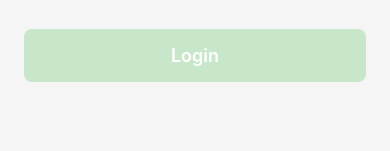
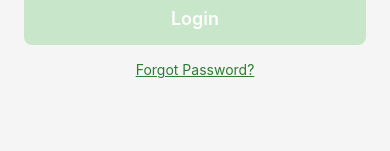
Before and after one commit to cd011/Crop_Pulse_MobileApp, a React Native app: screen /GeneralUserAuth in a window 390 px wide. Shown: the part 548-699 px from the top of the page. Built offline with nearby package versions, Linux system fonts and the light colour scheme.

Commit message:
Added forgot password option

```diff
--- a/screens/generalUser/Login.js
+++ b/screens/generalUser/Login.js
@@ -12,13 +12,14 @@ import {
 import {
   signInWithEmailAndPassword,
   sendEmailVerification,
+  sendPasswordResetEmail,
 } from "firebase/auth";
 import { auth, db } from "../../firebase";
 import { doc, getDoc, updateDoc } from "firebase/firestore";
 import AsyncStorage from "@react-native-async-storage/async-storage";
 import { Ionicons } from "@expo/vector-icons";
 import Checkbox from "expo-checkbox";
-import { Colors, Typography, GlobalStyles } from "../globalStyles"; // Import global styles
+import { Colors, Typography, GlobalStyles } from "../globalStyles";
 
 const Login = ({ navigation }) => {
   const [email, setEmail] = useState("");
@@ -26,6 +27,7 @@ const Login = ({ navigation }) => {
   const [keepLoggedIn, setKeepLoggedIn] = useState(false);
   const [showPassword, setShowPassword] = useState(false);
   const [isValid, setIsValid] = useState(false);
+  const [isResettingPassword, setIsResettingPassword] = useState(false);
 
   const logoScale = new Animated.Value(0.8);
 
@@ -157,6 +159,55 @@ const Login = ({ navigation }) => {
     }
   };
 
+  const handleForgotPassword = async () => {
+    if (!email) {
+      Alert.alert(
+        "Email Required",
+        "Please enter your email address to reset your password"
+      );
+      return;
+    }
+
+    // Add confirmation alert before proceeding with password reset
+    Alert.alert(
+      "Password Reset",
+      "Are you sure you want to request a password reset?",
+      [
+        { text: "Cancel", style: "cancel" },
+        {
+          text: "Yes, Reset Password",
+          onPress: async () => {
+            try {
+              setIsResettingPassword(true);
+              await sendPasswordResetEmail(auth, email);
+              Alert.alert(
+                "Password Reset Email Sent",
+                "Please check your email for instructions to reset your password"
+              );
+            } catch (error) {
+              let errorMessage = "Failed to send password reset email";
+              switch (error.code) {
+                case "auth/user-not-found":
+                  errorMessage = "No account exists with this email address";
+                  break;
+                case "auth/invalid-email":
+                  errorMessage = "Please enter a valid email address";
+                  break;
+                case "auth/too-many-requests":
+                  errorMessage = "Too many attempts. Please try again later";
+                  break;
+              }
+              Alert.alert("Error", errorMessage);
+            } finally {
+              setIsResettingPassword(false);
+            }
+          },
+          style: "destructive",
+        },
+      ]
+    );
+  };
+
   return (
     <View style={styles.container}>
       <Animated.View
@@ -208,9 +259,19 @@ const Login = ({ navigation }) => {
       <TouchableOpacity
         style={[styles.button, !isValid && styles.buttonDisabled]}
         onPress={handleLogin}
-        disabled={!isValid}
+        disabled={!isValid || isResettingPassword}
       >
-        <Text style={styles.buttonText}>Login</Text>
+        <Text style={styles.buttonText}>
+          {isResettingPassword ? "Please wait..." : "Login"}
+        </Text>
+      </TouchableOpacity>
+
+      <TouchableOpacity
+        style={styles.forgotPasswordButton}
+        onPress={handleForgotPassword}
+        disabled={isResettingPassword}
+      >
+        <Text style={styles.forgotPasswordText}>Forgot Password?</Text>
       </TouchableOpacity>
     </View>
   );
@@ -308,6 +369,16 @@ const styles = StyleSheet.create({
     textShadowOffset: { width: 0, height: 2 },
     textShadowRadius: 4,
   },
+  forgotPasswordButton: {
+    marginTop: 16,
+    marginBottom: 40,
+    alignItems: "center",
+  },
+  forgotPasswordText: {
+    ...Typography.caption,
+    color: Colors.primary,
+    textDecorationLine: "underline",
+  },
 });
 
 export default Login;
```
